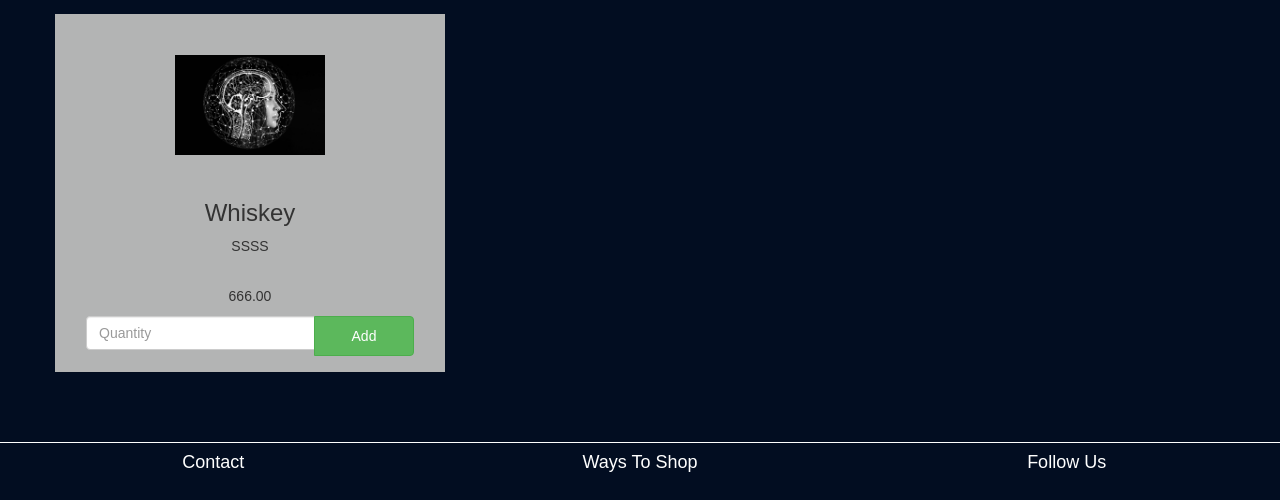
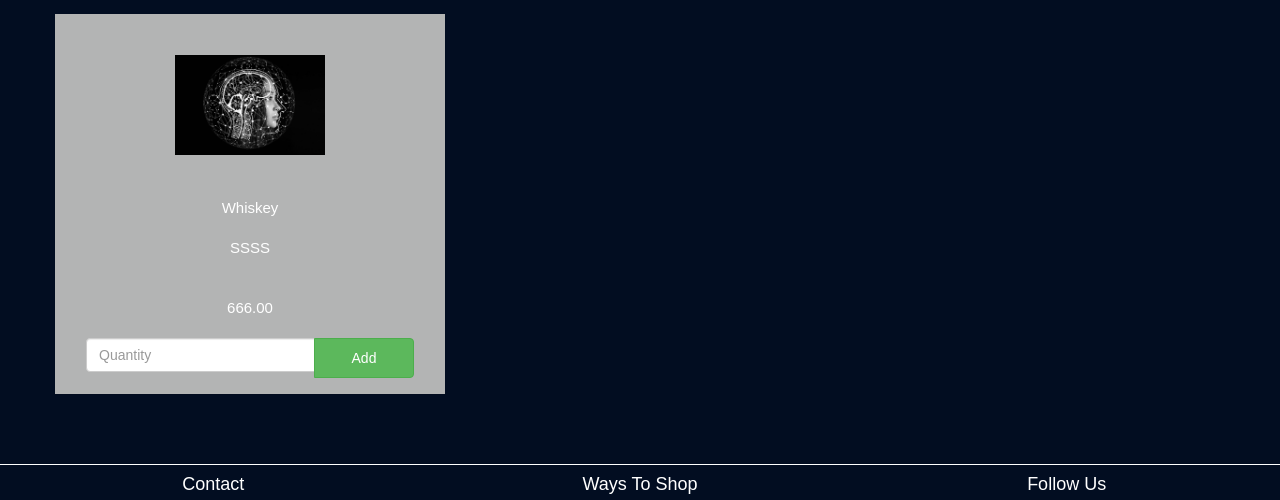
Before and after one commit to mattyturn95/Shoe-Shop, a Django app: page / in a window 1280 px wide. Shown: the part 928-1428 px from the top of the page. Run offline with Django 3.2, Linux system fonts and the light colour scheme; data comes from the database, SQL or seed files in the repository; some libraries are stand-ins or nearby versions.

Commit message:
reviewed online header info

```diff
--- a/products/templates/products.html
+++ b/products/templates/products.html
@@ -6,11 +6,11 @@
 	{% for product in products %}
 	<div class="col-xs-10 col-xs-offset-1 col-sm-offset-0 col-sm-6 col-md-4 display panel panel-default">
 		<div class="panel-body">
-			<div class="product" style="background-image: url('{{ MEDIA_URL }}{{ product.image }}')"></div>
+			<div class="product checkout-text-details" style="background-image: url('{{ MEDIA_URL }}{{ product.image }}')"></div>
 
-			<h3>{{ product.name }}</h3>
-			<p class="product-description">{{ product.description }}</p>
-			<p>{{ product.price }}</p>
+			<h3 class='checkout-text-details'>{{ product.name }}</h3>
+			<p class="checkout-text-details product-description">{{ product.description }}</p>
+			<p class='checkout-text-details'>{{ product.price }}</p>
 
 			<form method="post" action="{% url 'add_to_cart' product.id %}">
 				{% csrf_token %}
```
